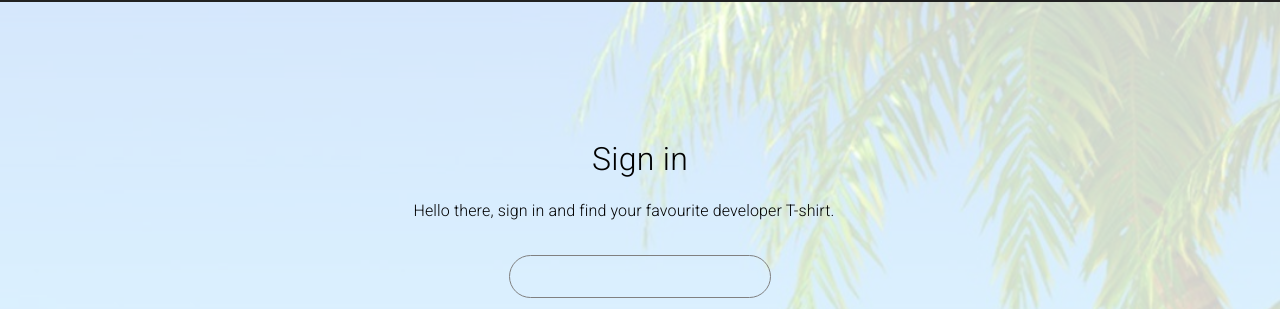
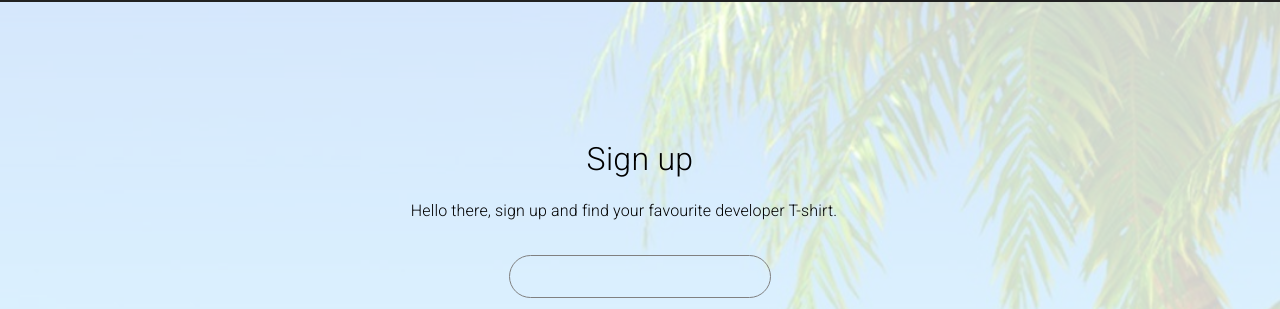
Before and after one commit to oxenprogrammer/developer-wear-react, a React (Create React App) app: page /register in a window 1280 px wide. Shown: the part 101-410 px from the top of the page. Built offline with nearby package versions, Linux system fonts and the light colour scheme.

Commit message:
Feat(component): update register user style

```diff
--- a/src/containers/Login.js
+++ b/src/containers/Login.js
@@ -140,7 +140,7 @@ const Login = (props) => {
       <Form className={classes.form} onSubmit={handleLogin} ref={form}>
         <Typography className={classes.signIn}>Sign in</Typography>
         <Typography className={classes.tag}>
-          Hello there, sign in and find your favourite developer T-shirt.
+          Welcome back, sign in and find your favourite developer T-shirt.
         </Typography>
         <Input
           type="email"
--- a/src/containers/Register.js
+++ b/src/containers/Register.js
@@ -54,9 +54,9 @@ const Register = () => {
     <Grid container className={classes.root}>
       <div className={classes.background}></div>
       <form className={classes.form} onSubmit={handleSubmit(onSubmit)}>
-        <Typography className={classes.signIn}>Sign in</Typography>
+        <Typography className={classes.signIn}>Sign up</Typography>
         <Typography className={classes.tag}>
-          Hello there, sign in and find your favourite developer T-shirt.
+          Hello there, sign up and find your favourite developer T-shirt.
         </Typography>
         <div className="form-group">
           <input
```
